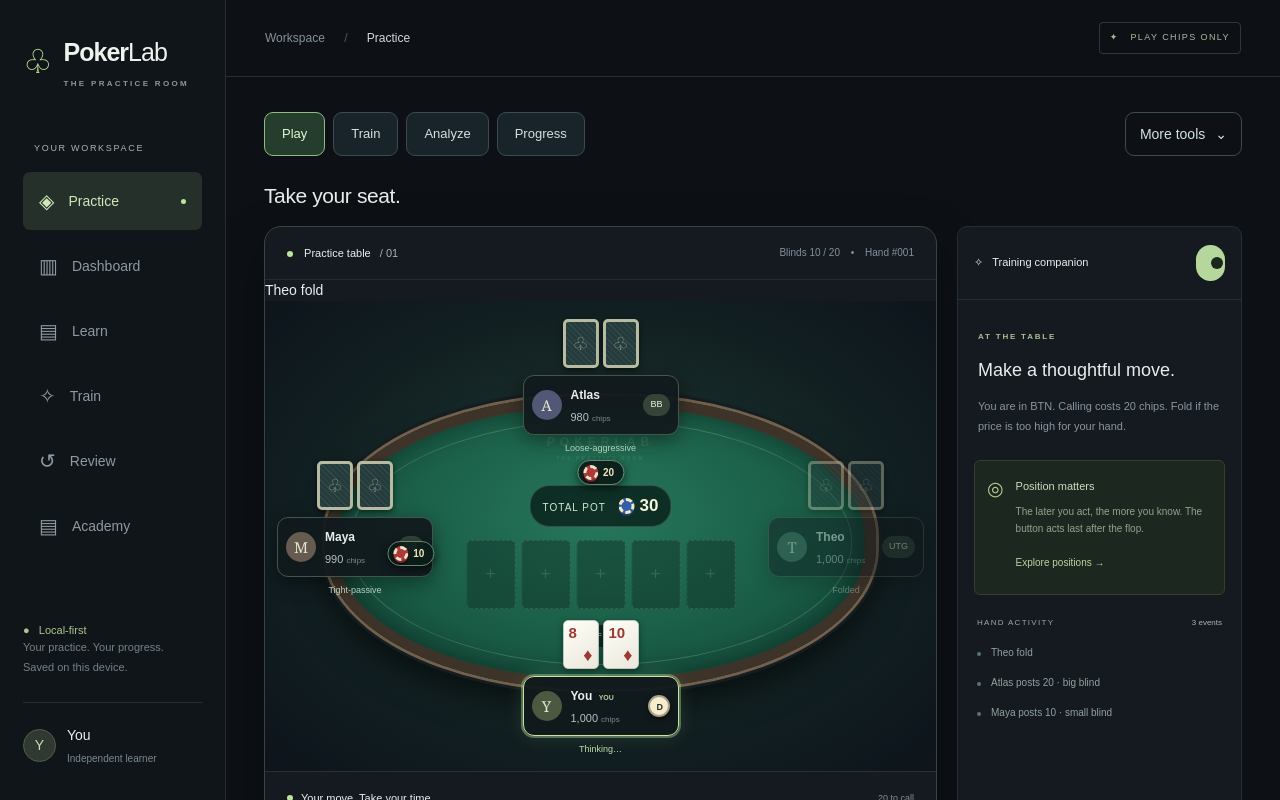
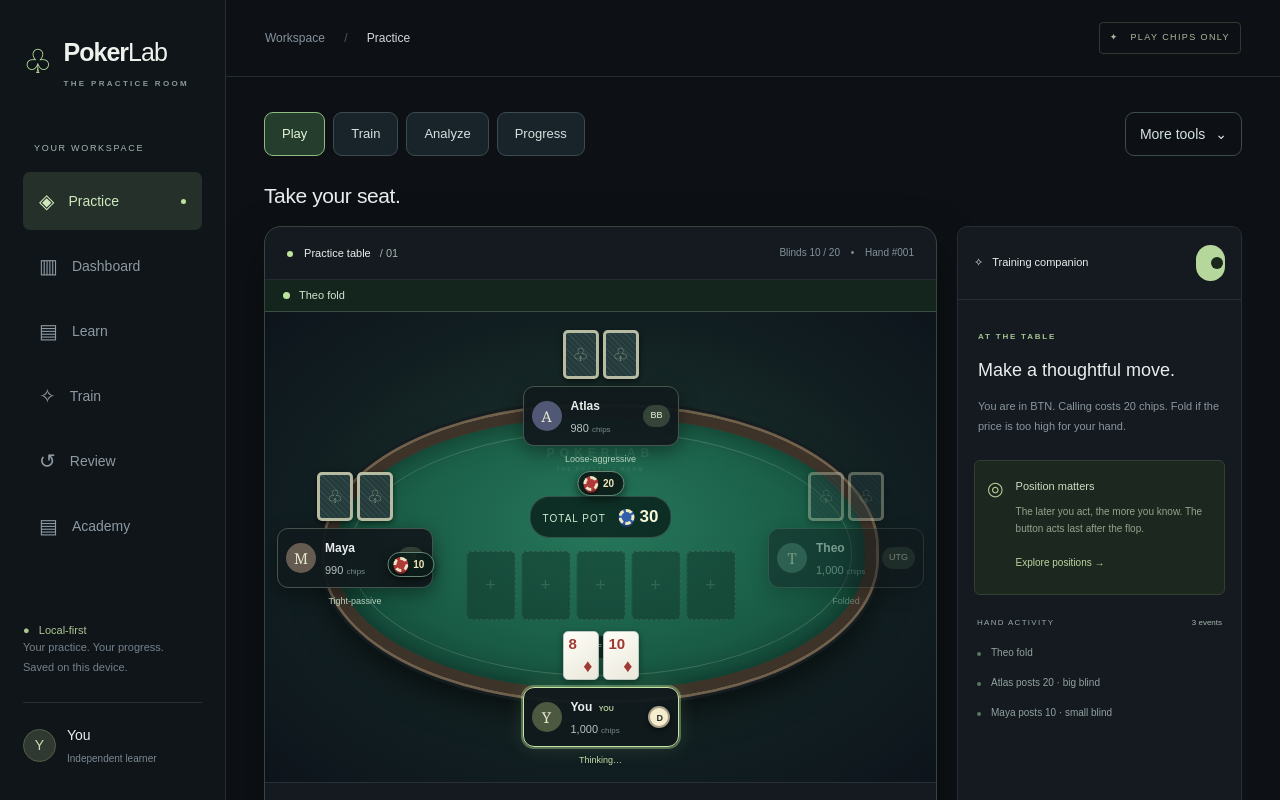
Before and after one commit to vendoraise-lang/Poker-software, a Next.js app: page / in a window 1280 px wide. Shown: the top 800 px of the page. Built offline with nearby package versions, Linux system fonts and the light colour scheme.

Commit message:
Style readable action ticker and new-hand transition

```diff
--- a/app/globals.css
+++ b/app/globals.css
@@ -4059,3 +4059,11 @@ button:disabled {
  .play-screen .seat-0 .seat-award {top:-13px;}
 }
 @media(prefers-reduced-motion:reduce) {.seat-award {animation:none}}
+
+/* Step 9: concise latest-action ticker and fresh-hand entrance. */
+.table-last-action { display:flex; gap:9px; align-items:center; min-height:32px; padding:6px 18px; background:#14251e; color:#d3e4d1; font-size:11px; border-bottom:1px solid #375041; }
+.action-indicator { width:7px; height:7px; background:#bce49d; border-radius:50%; flex-shrink:0; }
+@keyframes new-table-hand { from {opacity:.7;filter:brightness(.8)} to {opacity:1;filter:brightness(1)} }
+.play-screen .table-scene { animation:new-table-hand .35s ease-out both; }
+@media(max-width:760px){.table-last-action {padding:5px 12px;font-size:10px;min-height:28px}}
+@media(prefers-reduced-motion:reduce){.play-screen .table-scene{animation:none}}
```
